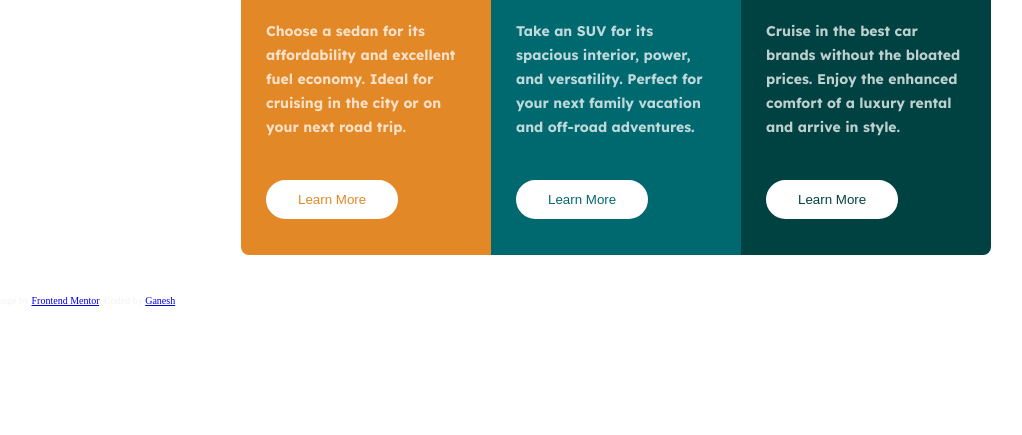
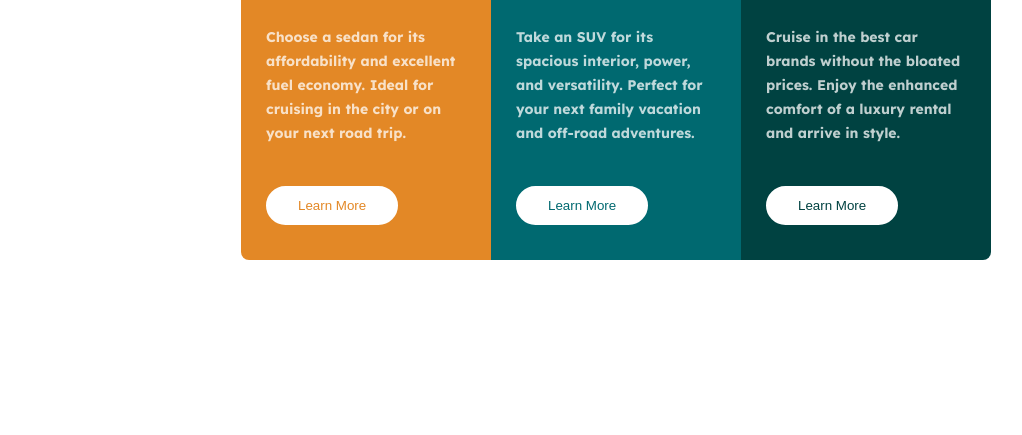
Before and after one commit to Ganesh-G0/3_Column_Preview, a plain HTML site: page index.html in a window 1280 px wide. Shown: the part 365-800 px from the top of the page, without its empty margins (24-1046 px from the left). Drawn offline with Linux system fonts and the light colour scheme.

Commit message:
Update index.html

```diff
--- a/index.html
+++ b/index.html
@@ -36,9 +36,5 @@
             <button id="btn3">Learn More</button>
         </section>
     </main>
-    <footer id="attribution">
-        Challenge by <a href="https://www.frontendmentor.io?ref=challenge" target="_blank">Frontend Mentor</a>.
-        Coded by <a href="https://www.frontendmentor.io/profile/Ganesh-G0" target="_blank">Ganesh</a>
-    </footer>
 </body>
 </html>
```
